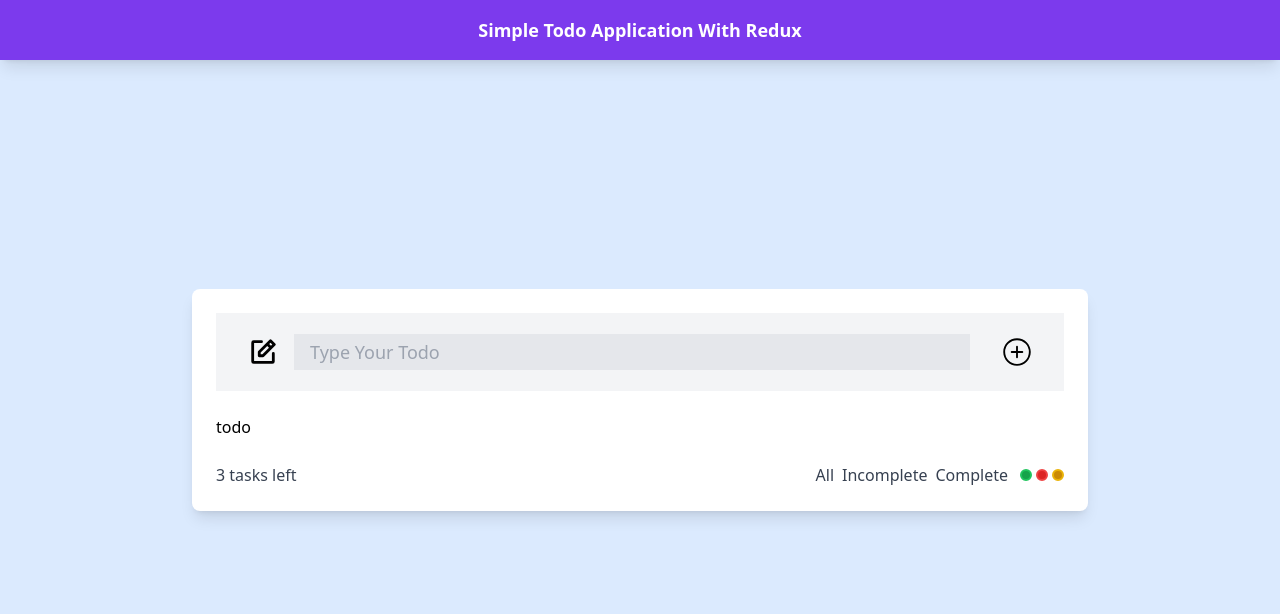
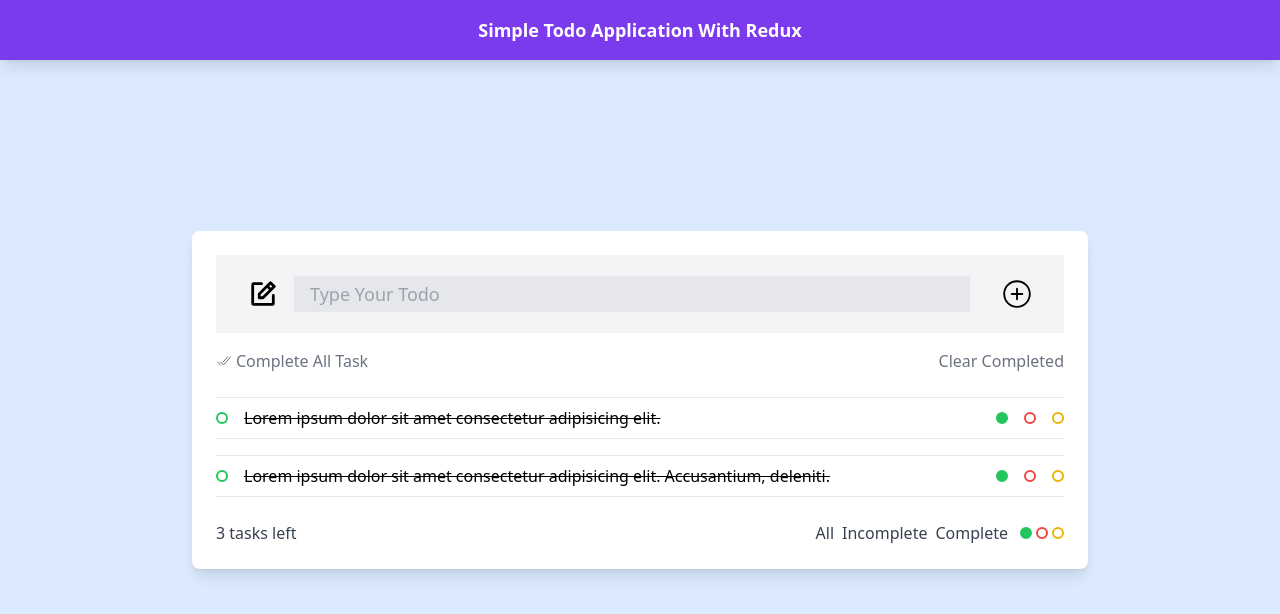
Before and after one commit to Mohammad-Ali-404/Setup-react-redux, a React (Vite) app: page / in a window 1280 px wide. Shown: the top 614 px of the page. Built offline with nearby package versions, Linux system fonts and the light colour scheme.

Commit message:
design complete

```diff
--- a/src/components/Footer.jsx
+++ b/src/components/Footer.jsx
@@ -12,9 +12,9 @@ const Footer = () => {
                 <li className='cursor-pointer'>Complete</li>
                 <li></li>
                 <li></li>
-                <li className='h-3 w-3 border-2 border-green-500 md:hover:bg-green-500 rounded-full cursor-pointer bg-green-600'></li>
-                <li className='h-3 w-3 border-2 border-red-500 md:hover:bg-red-500 rounded-full cursor-pointer bg-red-600'></li>
-                <li className='h-3 w-3 border-2 border-yellow-500 md:hover:bg-yellow-500 rounded-full cursor-pointer bg-yellow-600'></li>
+                <li className='h-3 w-3 border-2 border-green-500 md:hover:bg-green-500 rounded-full cursor-pointer bg-green-500'></li>
+                <li className='h-3 w-3 border-2 border-red-500 md:hover:bg-red-500 rounded-full cursor-pointer'></li>
+                <li className='h-3 w-3 border-2 border-yellow-500 md:hover:bg-yellow-500 rounded-full cursor-pointer'></li>
             </ul>
         </div>
     );
--- a/src/components/Header.jsx
+++ b/src/components/Header.jsx
@@ -1,10 +1,12 @@
 import React from 'react';
 import { PiNotePencilBold } from "react-icons/pi";
 import { GoPlusCircle } from "react-icons/go";
+import { IoCheckmarkDone } from "react-icons/io5";
 
 const Header = () => {
   return (
-    <header className="bg-gray-100 text-white p-4 flex justify-between items-center">
+    <div>
+        <form className="bg-gray-100 text-white p-4 flex justify-between items-center">
             <div className="flex items-center px-4">
                 <PiNotePencilBold className="text-3xl text-black space-x-5"/>
             </div>
@@ -16,7 +18,17 @@ const Header = () => {
             <button type='submit' className=" text-white font-bold py-2 px-4 ml-4 rounded">
                 <GoPlusCircle  className="text-3xl text-black space-x-5"/>
             </button>
-    </header>
+        </form>
+        <ul className='flex justify-between my-4 text-base text-gray-500'>
+            <li className='flex items-center space-x-1 cursor-pointer'>
+                <IoCheckmarkDone/>
+                <span>Complete All Task</span>
+            </li>
+            <li className='cursor-pointer'>
+                Clear Completed
+            </li>
+        </ul>
+    </div>
   );
 };
 
--- a/src/components/TodoList.jsx
+++ b/src/components/TodoList.jsx
@@ -3,7 +3,28 @@ import React from 'react';
 const TodoList = () => {
     return (
         <div>
-           todo
+            <ul className='border-t border-b flex justify-between items-center hover:bg-gray-100 hover:transition-all mb-4 space-x-4 border-gray-200 py-2'>
+                <div className='flex gap-4 items-center'>
+                    <li className='h-3 w-3 border-2 border-green-500 md:hover:bg-green-500 rounded-full cursor-pointer'></li>
+                    <p className='line-through'>Lorem ipsum dolor sit amet consectetur adipisicing elit.</p>
+                </div>
+                <div className='flex gap-4 '>
+                    <li className='h-3 w-3 border-2 border-green-500 md:hover:bg-green-500 rounded-full cursor-pointer bg-green-500'></li>
+                    <li className='h-3 w-3 border-2 border-red-500 md:hover:bg-red-500 rounded-full cursor-pointer'></li>
+                    <li className='h-3 w-3 border-2 border-yellow-500 md:hover:bg-yellow-500 rounded-full cursor-pointer'></li>
+                </div>
+            </ul>
+            <ul className='border-t border-b flex justify-between items-center hover:bg-gray-100 hover:transition-all space-x-4 border-gray-200 py-2'>
+                <div className='flex gap-4 items-center'>
+                    <li className='h-3 w-3 border-2 border-green-500 md:hover:bg-green-500 rounded-full cursor-pointer'></li>
+                    <p className='line-through'>Lorem ipsum dolor sit amet consectetur adipisicing elit. Accusantium, deleniti.</p>
+                </div>
+                <div className='flex gap-4 '>
+                    <li className='h-3 w-3 border-2 border-green-500 md:hover:bg-green-500 rounded-full cursor-pointer bg-green-500'></li>
+                    <li className='h-3 w-3 border-2 border-red-500 md:hover:bg-red-500 rounded-full cursor-pointer'></li>
+                    <li className='h-3 w-3 border-2 border-yellow-500 md:hover:bg-yellow-500 rounded-full cursor-pointer'></li>
+                </div>
+            </ul>
         </div>
     );
 };
```
Lines whose indentation alone changed are shown as unchanged.
